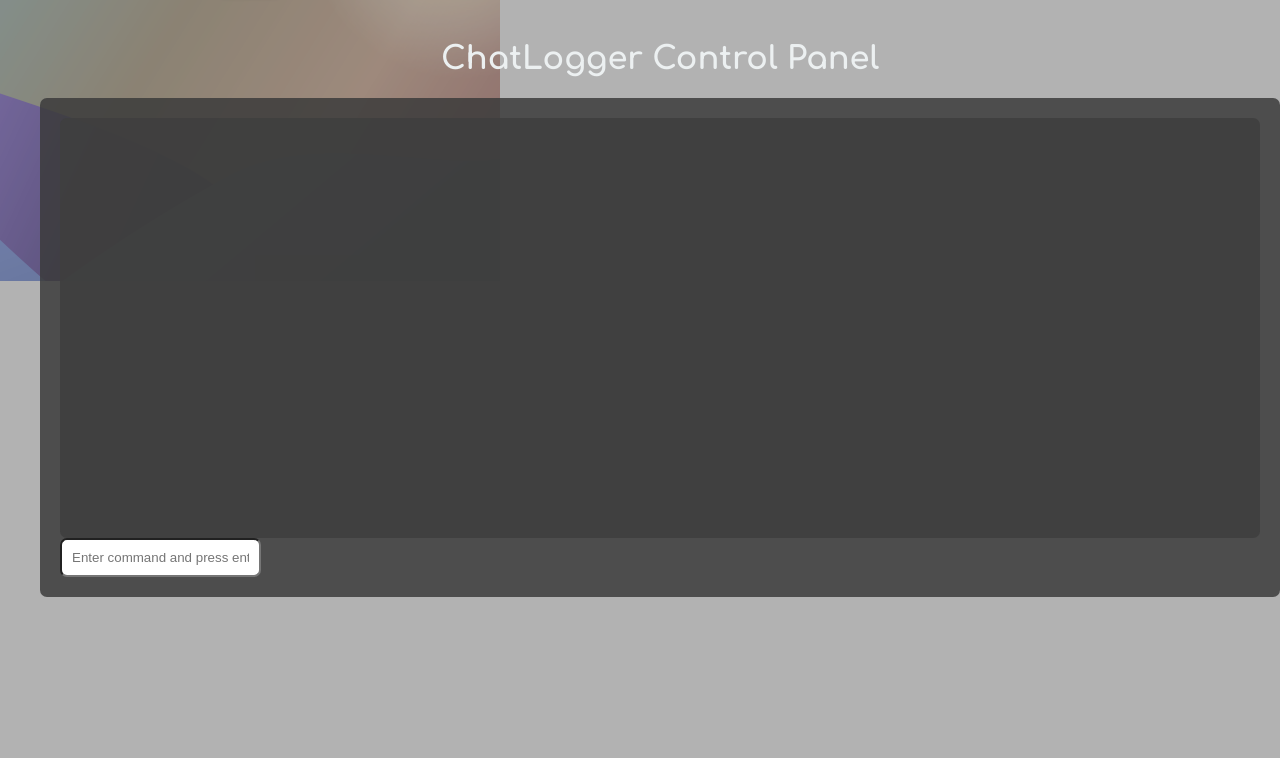
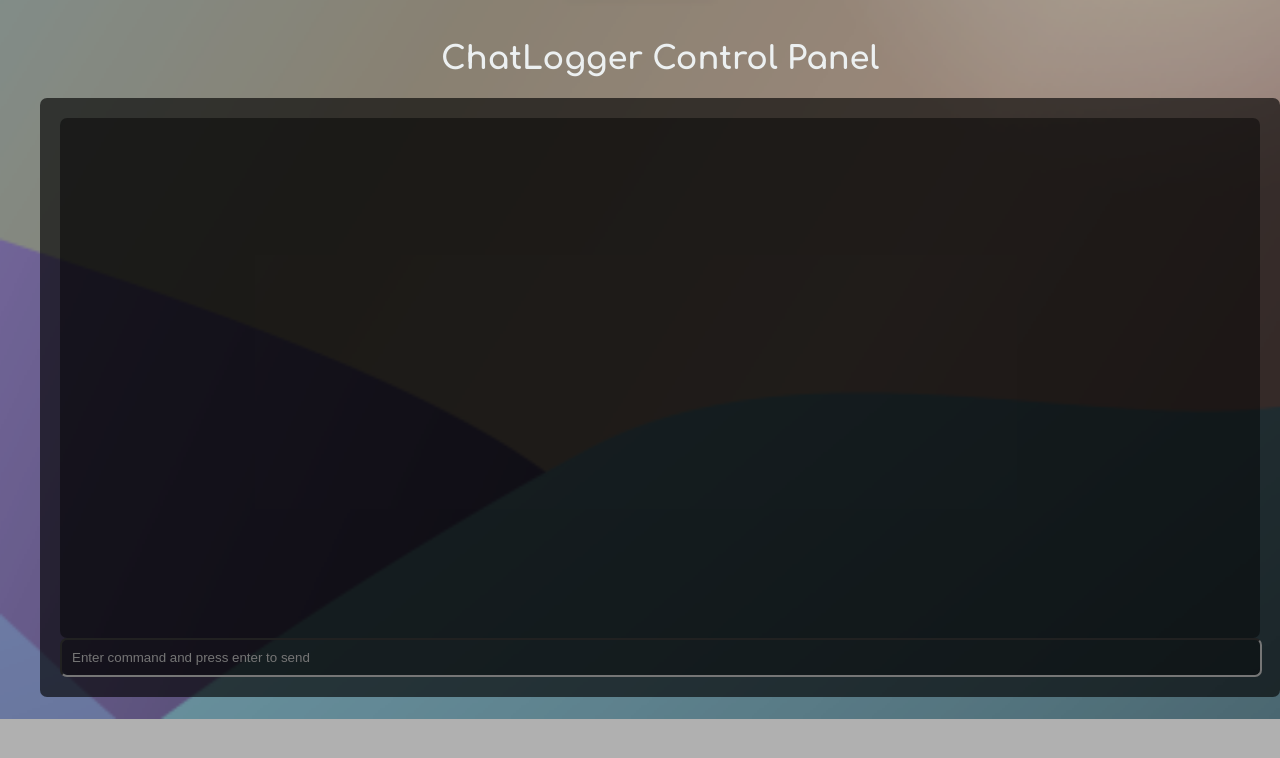
Before and after one commit to Xargana/ChatLogger, a website: page public/index.html in a window 1280 px wide. Drawn offline with nearby package versions, Linux system fonts and the light colour scheme; no server answers.

Commit message:
Update style.css
fix stuff (i forgot)

```diff
--- a/public/style.css
+++ b/public/style.css
@@ -8,7 +8,7 @@ body {
     margin: 0;
     padding: 20px;
     background-repeat: no-repeat;
-    background-size: fixed;
+    background-size: cover;
   }
 
   h1 {
@@ -18,6 +18,9 @@ body {
   #command-input {
     border-radius: 7px;
     padding: 10px;
+    width: 1178px;
+    color: black;
+    background-color: rgba(0, 0, 0, 0.432);
     overflow-y: scroll;
     -ms-overflow-style: none;
   }
@@ -41,7 +44,7 @@ body {
     overflow-y: scroll;
     scrollbar-width: none;
     -ms-overflow-style: none;
-    background-color:       rgba(0, 0, 0, 0.3);
+    background-color:       rgba(0, 0, 0, 0.308);
     background-size: cover;
     position: fixed;
     top: 0;
@@ -61,7 +64,7 @@ body {
     overflow-y: scroll;
     scrollbar-width: none;
     -ms-overflow-style: none;
-    background-color: rgba(59, 59, 59, 0.842);
+    background-color: rgba(0, 0, 0, 0.63);
   }
 
   #credits {
@@ -77,11 +80,11 @@ body {
   #logs {
     border-radius: 7px;
     padding: 10px;
-    height: 400px;
+    height: 500px;
     overflow-y: scroll;
     scrollbar-width: none;
     -ms-overflow-style: none;
-    background-color: rgba(63, 63, 63, 0.9);
+    background-color: rgba(0, 0, 0, 0.452);
   }
 
   #logs::-webkit-scrollbar {
```
